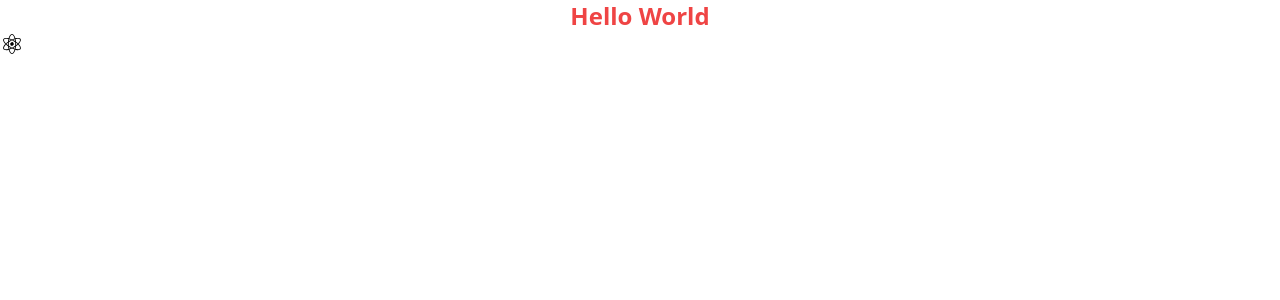
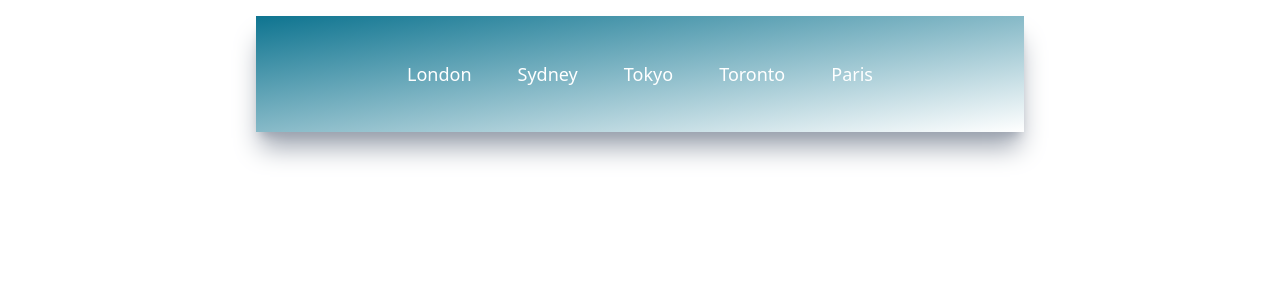
Before and after one commit to TrevorAugustine23/AI-Weather-App, a React (Create React App) app in the folder react-weather-app/: page / in a window 1280 px wide. Shown: the top 300 px of the page. Built offline with nearby package versions, Linux system fonts and the light colour scheme.

Commit message:
TopButtons on the application

```diff
--- a/react-weather-app/src/App.js
+++ b/react-weather-app/src/App.js
@@ -1,12 +1,12 @@
 import './App.css';
 import UilReact from '@iconscout/react-unicons/icons/uil-react'
+import TopButtons from './components/TopButtons';
 
 function App() {
   return (
-    <div className="App">
-     <h1 className="text-2xl font-bold text-red-500">Hello World</h1>
-     <UilReact />
-    </div>
+   <div className="mx-auto max-w-screen-md mt-4 py-5 px-32 bg-gradient-to-br from-cyan-700 h-fit shadow-xl shadow-gray-400">
+    <TopButtons/>
+   </div>
   );
 }
 
--- /dev/null
+++ b/react-weather-app/src/components/TopButtons.jsx
@@ -0,0 +1,36 @@
+import React from 'react'
+
+function TopButtons() {
+
+    const cities = [
+        {
+            id:1,
+            title: 'London'
+        },
+        {
+            id:2,
+            title: 'Sydney'
+        },
+        {
+            id:3,
+            title: 'Tokyo'
+        },
+        {
+            id:4,
+            title: 'Toronto'
+        },
+        {
+            id:5,
+            title: 'Paris'
+        },
+    ]
+
+  return <div className="flex items-center justify-around my-6">
+    {cities.map((city) => (
+
+        <button key={city.id} className="text-white text-lg font-medium">{city.title}</button>
+    ))}
+  </div>
+}
+
+export default TopButtons;
```
